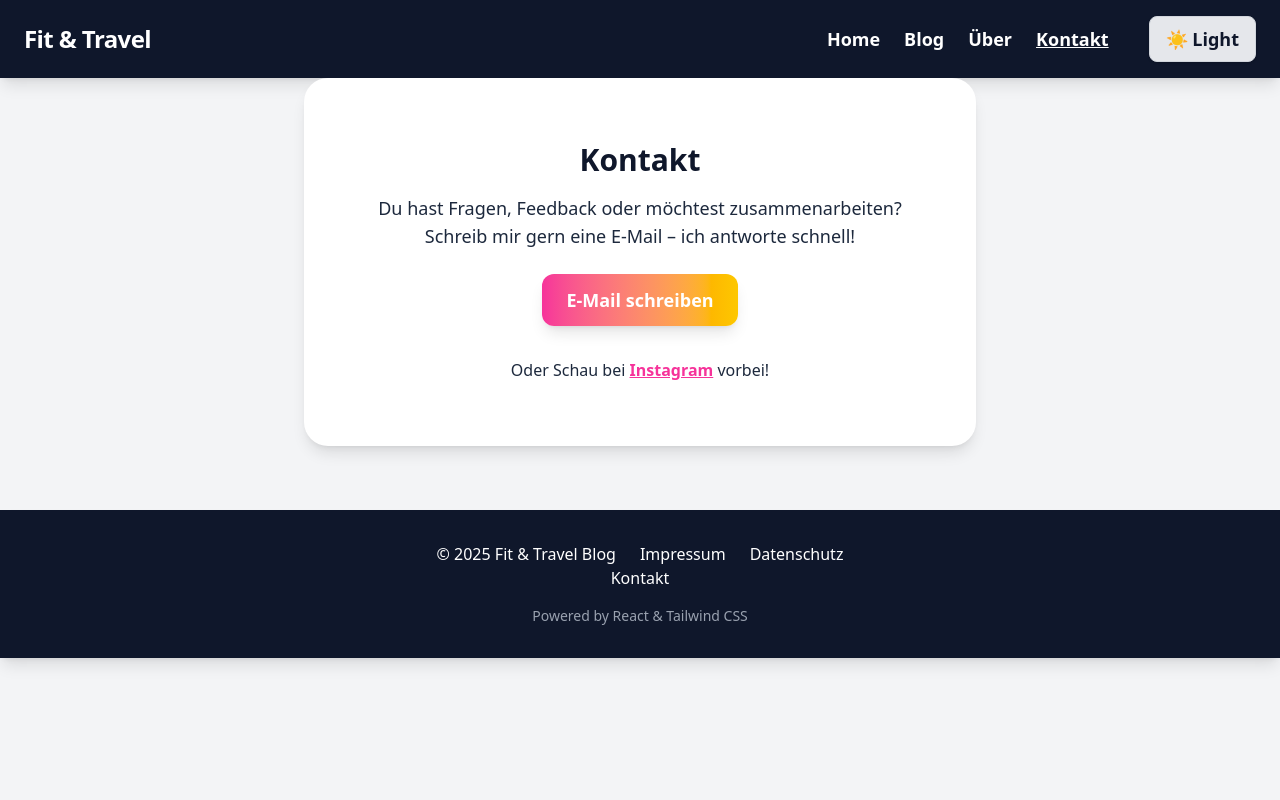
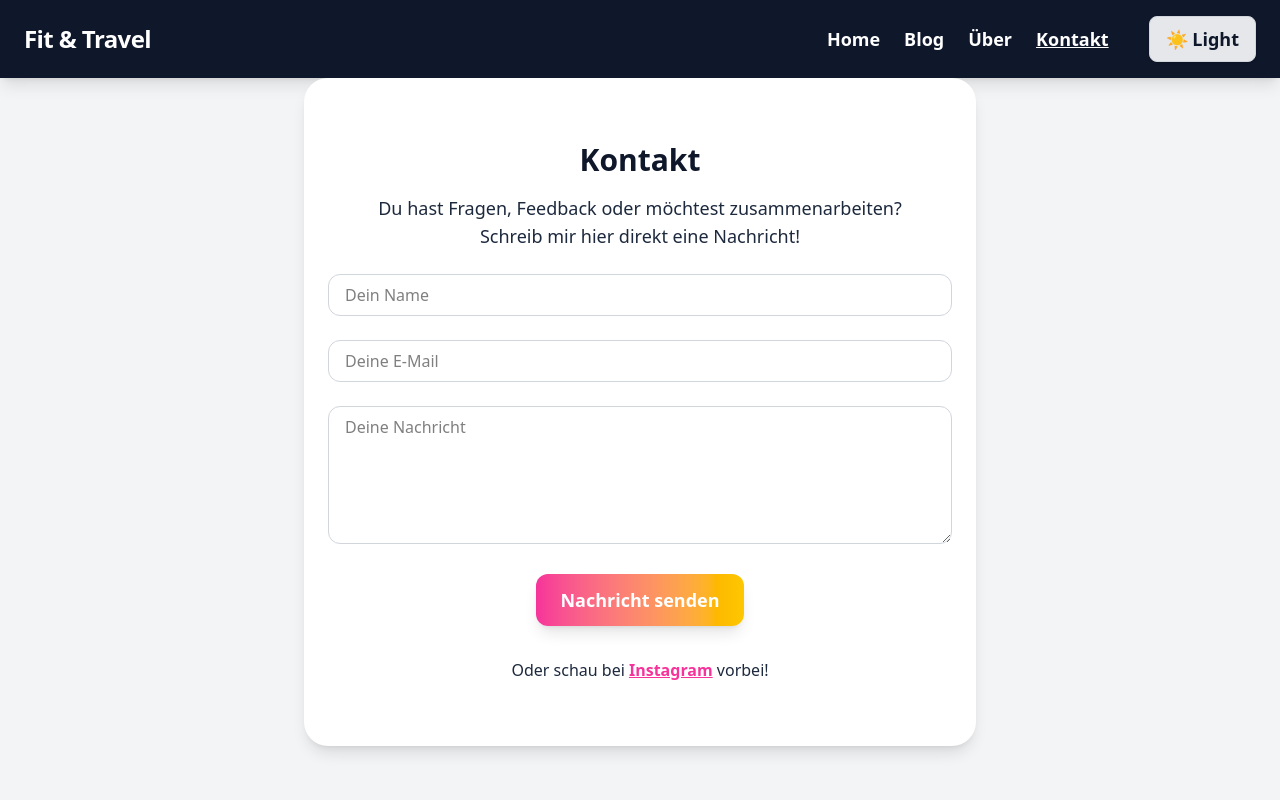
Before and after one commit to DenisMichalski/fitandtravel-blog, a React (Vite) app: page /kontakt in a window 1280 px wide. Shown: the top 800 px of the page. Built offline with nearby package versions, Linux system fonts and the light colour scheme.

Commit message:
Kontaktform hinzugefügt

```diff
--- a/src/components/Kontakt.jsx
+++ b/src/components/Kontakt.jsx
@@ -1,54 +1,61 @@
 import { Helmet } from 'react-helmet-async';
+import { useState } from 'react';
 
 function Kontakt() {
+  const [success, setSuccess] = useState(false);
+
   return (
     <>
       <Helmet>
         <title>Kontakt | Fit &amp; Travel</title>
-        <meta
-          name='description'
-          content='Schreib mir eine E-Mail oder melde dich via Instagram! Feedback, Fragen und Kooperationen sind Herzlich willkommen.'
-        />
-        <meta
-          property='og:title'
-          content='Kontakt | Fit &amp; Travel'
-        />
-        <meta
-          property='og:description'
-          content='Schreib mir eine E-Mail oder melde dich via Instagram! Feedback, Fragen und Kooperationen sind herzlich willkommen.'
-        />
-        <meta
-          property='og:image'
-          content='https://images.pexels.com/photos/2780762/pexels-photo-2780762.jpeg?auto=compress&cs=tinysrgb&h=600" '
-        />
+        <meta name="description" content="Hier kannst du mir direkt eine Nachricht schreiben." />
       </Helmet>
-      <section className='max-w-2xl mx-auto py-16 px-6 text-center bg-white dark:bg-slate-900 rounded-3xl shadow-lg'>
-        <h2 className='text-3xl font-bold mb-4 text-slate-900 dark:text-white'>
-          Kontakt
-        </h2>
-        <p className='mb-6 text-lg text-slate-800 dark:text-gray-300'>
-          Du hast Fragen, Feedback oder möchtest zusammenarbeiten?
-          <br />
-          Schreib mir gern eine E-Mail – ich antworte schnell!
+      <section className="max-w-2xl mx-auto py-16 px-6 text-center bg-white dark:bg-slate-900 rounded-3xl shadow-lg">
+        <h2 className="text-3xl font-bold mb-4 text-slate-900 dark:text-white">Kontakt</h2>
+        <p className="mb-6 text-lg text-slate-800 dark:text-gray-300">
+          Du hast Fragen, Feedback oder möchtest zusammenarbeiten?<br />
+          Schreib mir hier direkt eine Nachricht!
         </p>
-        <a
-          href='mailto:fitandtravel.ai@gmail.com'
-          className='inline-block px-6 py-3 bg-gradient-to-r from-pink-500 to-yellow-400 text-white text-lg font-bold rounded-xl shadow-lg hover:from-pink-600 hover:to-yellow-500 transition'
-        >
-          {' '}
-          E-Mail schreiben
-        </a>
-        <p className='mt-8 text-slate-800 dark:text-gray-300'>
-          Oder Schau bei{' '}
-          <a
-            href='https://www.instagram.com/fitandtravelblog/'
-            target='_blank'
-            rel='noopener noreferrer'
-            className='text-pink-500 font-bold underline hover:text-yellow-400 transition'
+        {success ? (
+          <div className="text-green-600 font-bold my-8">Danke, deine Nachricht wurde gesendet!</div>
+        ) : (
+          <form
+            action="https://formspree.io/f/xwpbnnqa"
+            method="POST"
+            className="space-y-6"
+            onSubmit={() => setSuccess(true)}
           >
-            Instagram
-          </a>{' '}
-          vorbei!
+            <input
+              type="text"
+              name="name"
+              placeholder="Dein Name"
+              required
+              className="w-full px-4 py-2 rounded-xl border border-gray-300 dark:bg-slate-800 dark:text-white"
+            />
+            <input
+              type="email"
+              name="email"
+              placeholder="Deine E-Mail"
+              required
+              className="w-full px-4 py-2 rounded-xl border border-gray-300 dark:bg-slate-800 dark:text-white"
+            />
+            <textarea
+              name="message"
+              placeholder="Deine Nachricht"
+              required
+              rows={5}
+              className="w-full px-4 py-2 rounded-xl border border-gray-300 dark:bg-slate-800 dark:text-white"
+            />
+            <button
+              type="submit"
+              className="px-6 py-3 bg-gradient-to-r from-pink-500 to-yellow-400 text-white text-lg font-bold rounded-xl shadow-lg hover:from-pink-600 hover:to-yellow-500 transition"
+            >
+              Nachricht senden
+            </button>
+          </form>
+        )}
+        <p className="mt-8 text-slate-800 dark:text-gray-300">
+          Oder schau bei <a href="https://www.instagram.com/fitandtravelblog/" target="_blank" rel="noopener noreferrer" className="text-pink-500 font-bold underline hover:text-yellow-400 transition">Instagram</a> vorbei!
         </p>
       </section>
     </>
```
